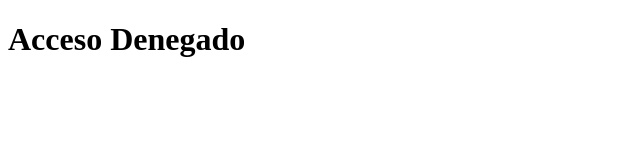
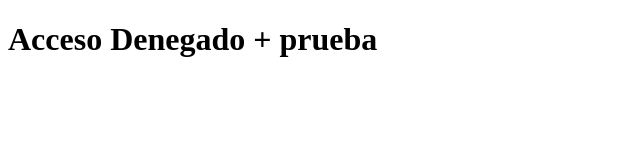
Before and after one commit to webson2020/Node-recuperacion-restserver, a website: page public/index.html in a window 1280 px wide. Shown: the whole page, without its empty margins (0-640 px from the left). Drawn offline with Linux system fonts and the light colour scheme.

Commit message:
segunda prueba

```diff
--- a/public/index.html
+++ b/public/index.html
@@ -4,11 +4,11 @@
     <meta charset="UTF-8">
     <meta http-equiv="X-UA-Compatible" content="IE=edge">
     <meta name="viewport" content="width=device-width, initial-scale=1.0">
-    <title>Acceso Denegado + Prueba</title>
+    <title>Acceso Denegado</title>
 </head>
 <body>
 
-    <h1>Acceso Denegado</h1>
+    <h1>Acceso Denegado + prueba</h1>
 
 </body>
 </html>
```
